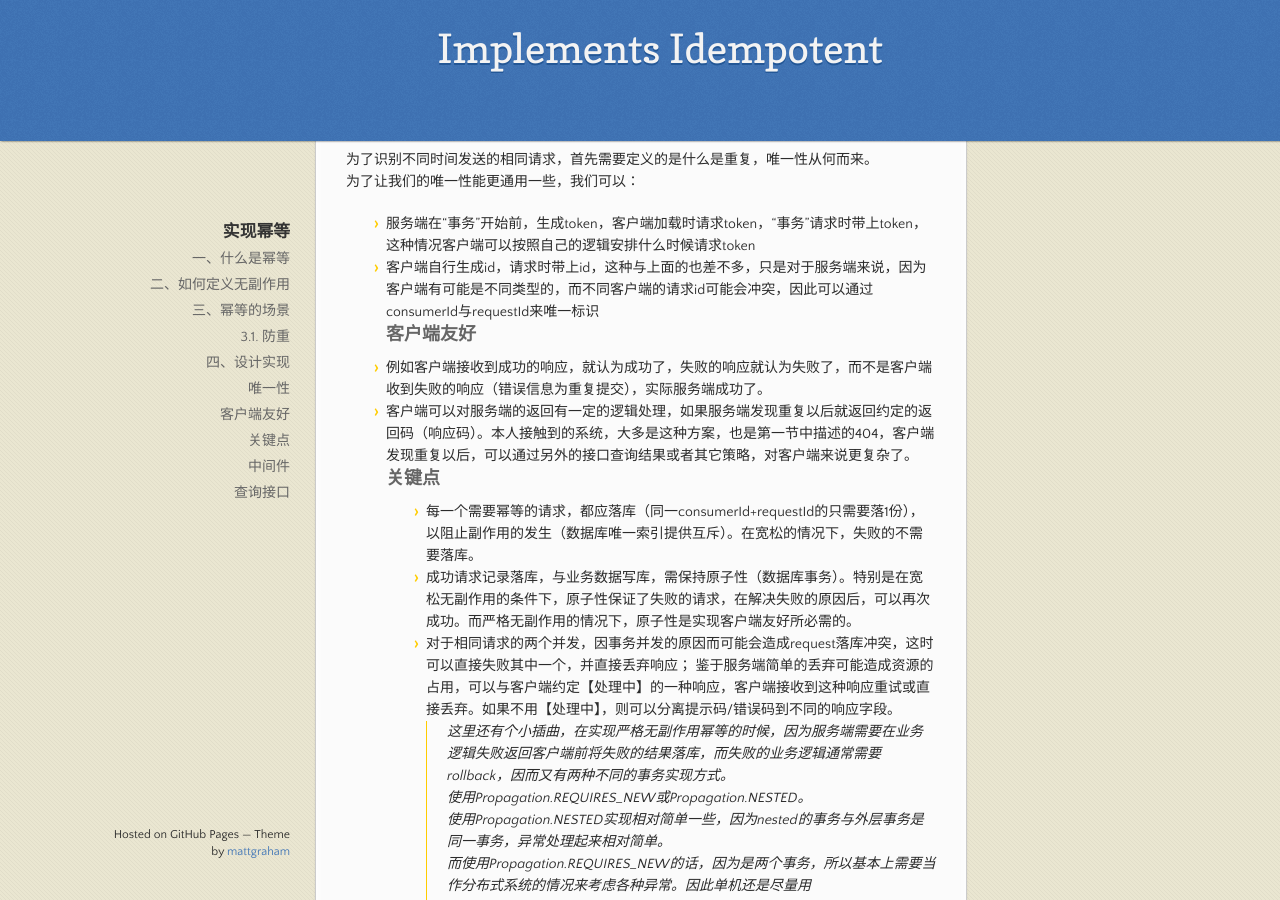
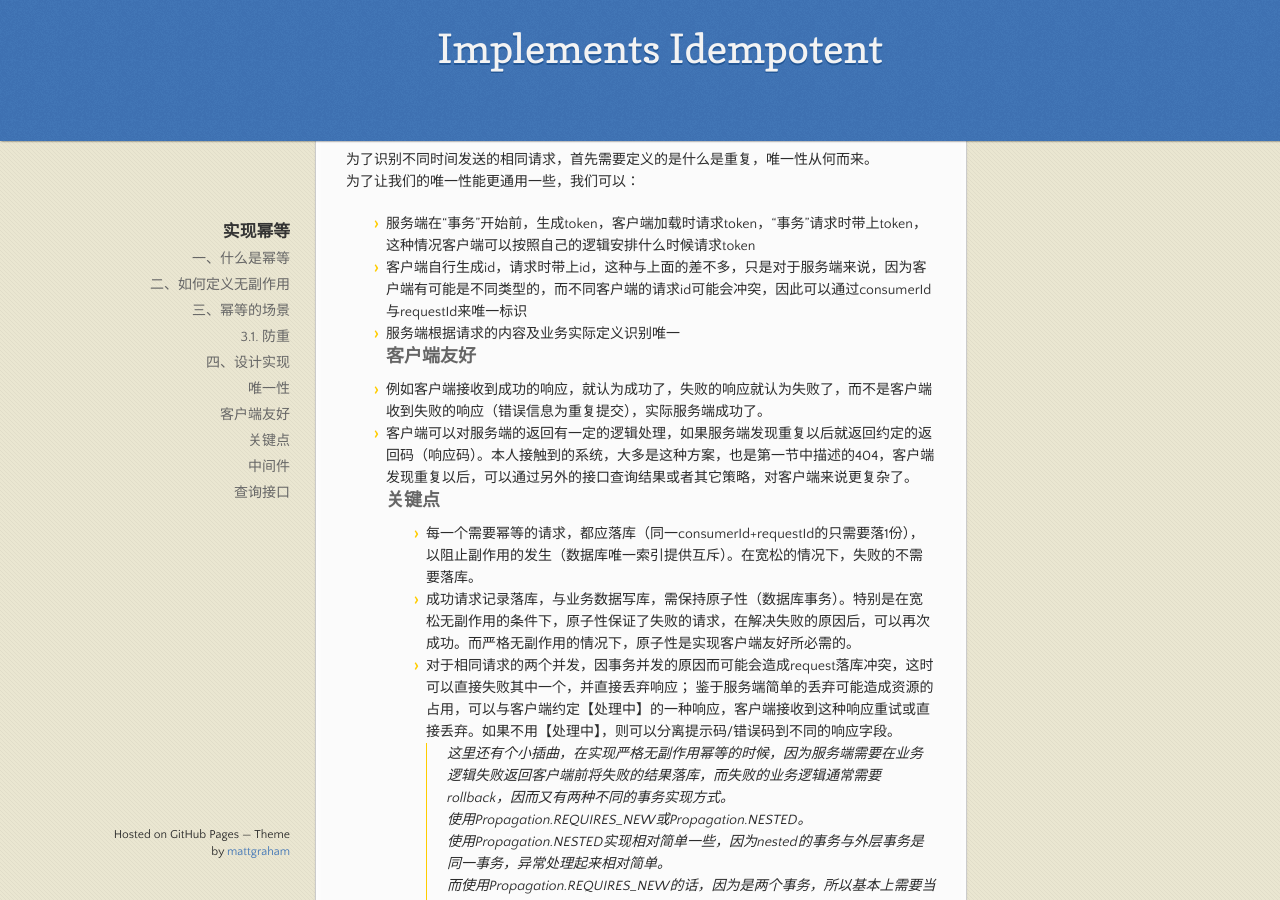
Before and after one commit to lvv9/lvv9.github.io, a Jekyll site: the page built from _posts/2021-12-19-implements-idempotent.md, in a window 1280 px wide and 900 px high, scrolled down 884 px. Built offline with Jekyll 4.4.1, drawn with Linux system fonts in a browser that asks for light colours; our own code applies the rules of GitHub Pages for plain Markdown files; comment, search, counter and statistics services are not loaded; the repository's description, which GitHub fills in, is left out.

Commit message:
更新 2021-12-19-implements-idempotent.md

```diff
--- a/_posts/2021-12-19-implements-idempotent.md
+++ b/_posts/2021-12-19-implements-idempotent.md
@@ -27,7 +27,8 @@
 为了识别不同时间发送的相同请求，首先需要定义的是什么是重复，唯一性从何而来。<br/>
 为了让我们的唯一性能更通用一些，我们可以：
 - 服务端在“事务”开始前，生成token，客户端加载时请求token，“事务”请求时带上token，这种情况客户端可以按照自己的逻辑安排什么时候请求token
-- 客户端自行生成id，请求时带上id，这种与上面的也差不多，只是对于服务端来说，因为客户端有可能是不同类型的，而不同客户端的请求id可能会冲突，因此可以通过consumerId与requestId来唯一标识
+- 客户端自行生成id，请求时带上id，这种与上面的差不多，只是对于服务端来说，因为客户端有可能是不同类型的，而不同客户端的请求id可能会冲突，因此可以通过consumerId与requestId来唯一标识
+- 服务端根据请求的内容及业务实际定义识别唯一
 ### 客户端友好
 - 例如客户端接收到成功的响应，就认为成功了，失败的响应就认为失败了，而不是客户端收到失败的响应（错误信息为重复提交），实际服务端成功了。
 - 客户端可以对服务端的返回有一定的逻辑处理，如果服务端发现重复以后就返回约定的返回码（响应码）。本人接触到的系统，大多是这种方案，也是第一节中描述的404，客户端发现重复以后，可以通过另外的接口查询结果或者其它策略，对客户端来说更复杂了。
```
